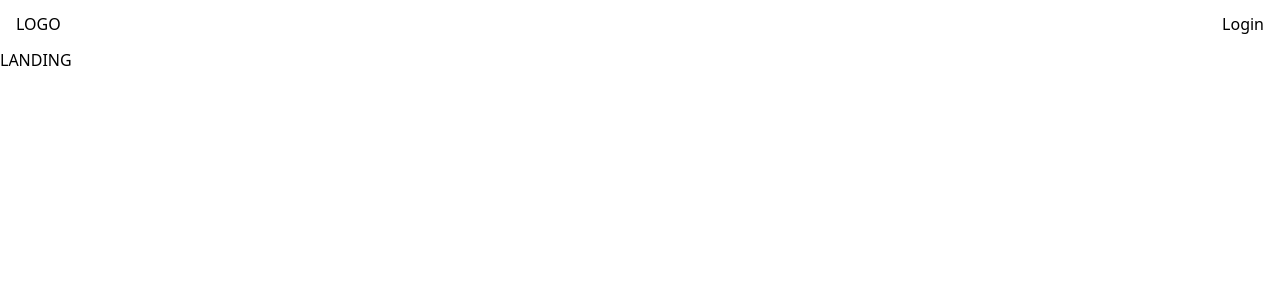
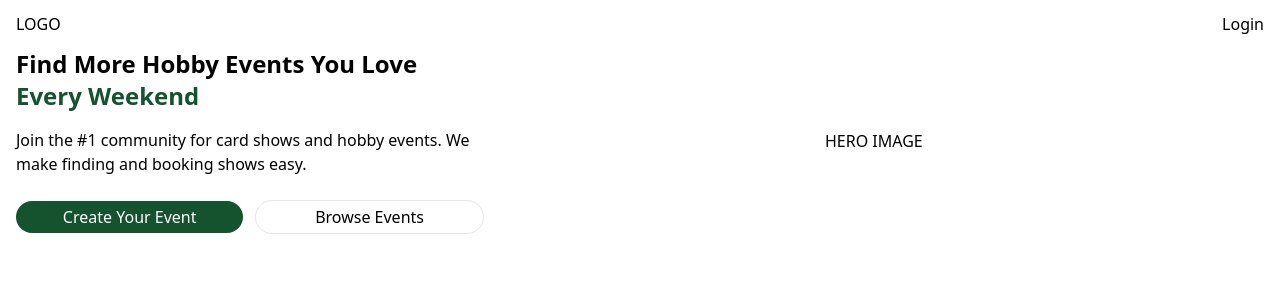
Before and after one commit to will-saulon/cardshow.co, a Next.js app: page / in a window 1280 px wide. Shown: the top 300 px of the page. Built offline with nearby package versions, Linux system fonts and the light colour scheme.

Commit message:
feat: Create hero section basic skeleton

```diff
--- a/app/page.tsx
+++ b/app/page.tsx
@@ -1,7 +1,22 @@
 export default function Landing() {
   return (
-    <div>
-      LANDING
-    </div>
+    <main className="px-4">
+      <section className="flex flex-col items-center sm:flex-row-reverse ">
+        {/* Insert hero image here */}
+        <div className="text-center md:w-full">HERO IMAGE</div>
+        <div>
+          <h1 className="text-lg md:text-2xl font-bold mb-4">Find More Hobby Events You Love <span className="text-green-900">Every Weekend</span></h1>
+          <p className="mb-6">Join the #1 community for card shows and hobby events. We make finding and booking shows easy.</p>
+          <div className="flex flex-col items-center md:flex-row space-y-3 md:space-y-0 md:space-x-3">
+            <button className="w-full bg-green-900 text-white rounded-full py-1">
+              <a href="/create">Create Your Event</a>
+            </button>
+            <button className="w-full rounded-full py-1 border">
+              <a href="/events">Browse Events</a>
+            </button>
+          </div>
+        </div>
+      </section>
+    </main>
   );
 }
```
